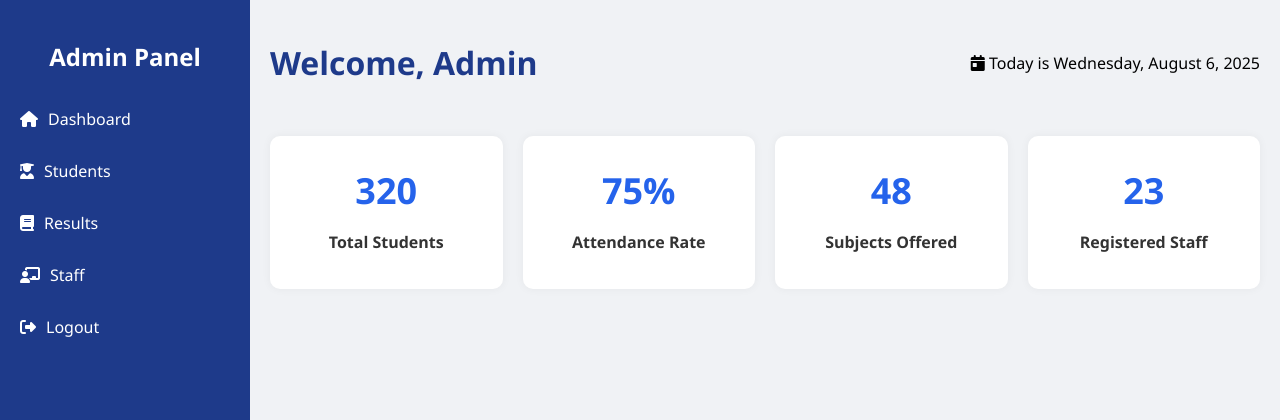
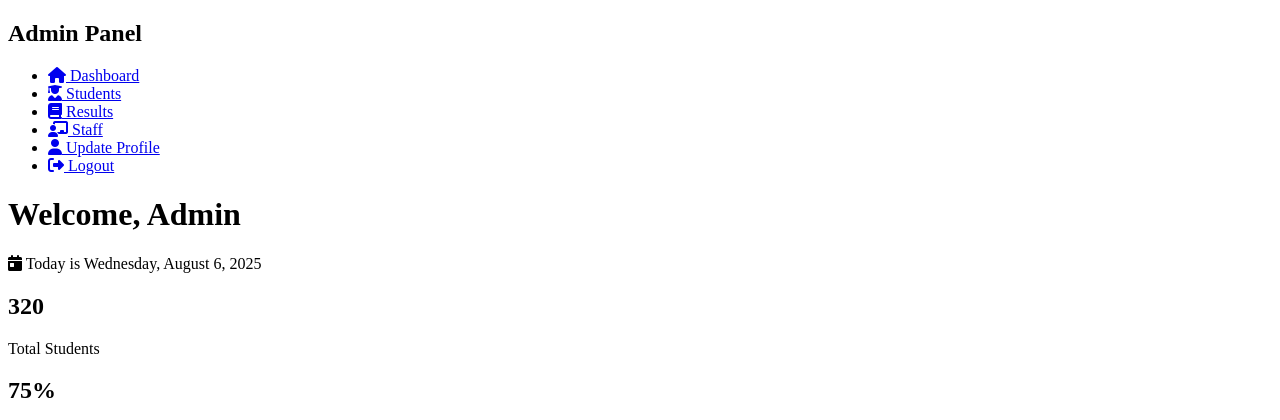
Before and after one commit to Stanley471/SCHOOL-PORTAL, a PHP site: page /admin_dashboard.php in a window 1280 px wide. Shown: the top 420 px of the page. Run offline with PHP 8.4, Linux system fonts and the light colour scheme; the visitor is signed in with stand-in values (Sample User, id 1).

Commit message:
file structure updated

```diff
--- a/admin_dashboard.php
+++ b/admin_dashboard.php
@@ -13,8 +13,9 @@ if (!isset($_SESSION['username']) || $_SESSION['role'] !== 'admin') {
   <meta charset="UTF-8">
   <title>Admin Dashboard - Stanley High School</title>
   <meta name="viewport" content="width=device-width, initial-scale=1.0">
+  <link rel="stylesheet" href="assets/admin_dashboard.css">
+
   <link rel="stylesheet" href="https://cdnjs.cloudflare.com/ajax/libs/font-awesome/6.4.0/css/all.min.css">
-  <link rel="stylesheet" href="assets/admin_dashboard.css">
 </head>
 <body>
 
@@ -25,6 +26,7 @@ if (!isset($_SESSION['username']) || $_SESSION['role'] !== 'admin') {
       <li><a href="#"><i class="fas fa-user-graduate"></i> Students</a></li>
       <li><a href="#"><i class="fas fa-book"></i> Results</a></li>
       <li><a href="#"><i class="fas fa-chalkboard-teacher"></i> Staff</a></li>
+      <li><a href="#"><i class="fas fa-user"></i> Update Profile</a></li>
       <li><a href="logout.php"><i class="fas fa-sign-out-alt"></i> Logout</a></li>
     </ul>
   </div>
```
Also changed, not shown: assets/css/admin_dashboard.css (renamed from assets/admin_dashboard.css), assets/css/admin_login.css (renamed from assets/admin_login.css), assets/css/check_results.css (renamed from assets/check_results.css), assets/css/style.css (renamed from assets/style.css), assets/images/hero.jpg (renamed from assets/hero.jpg), assets/images/logo.png (renamed from assets/logo.png).
